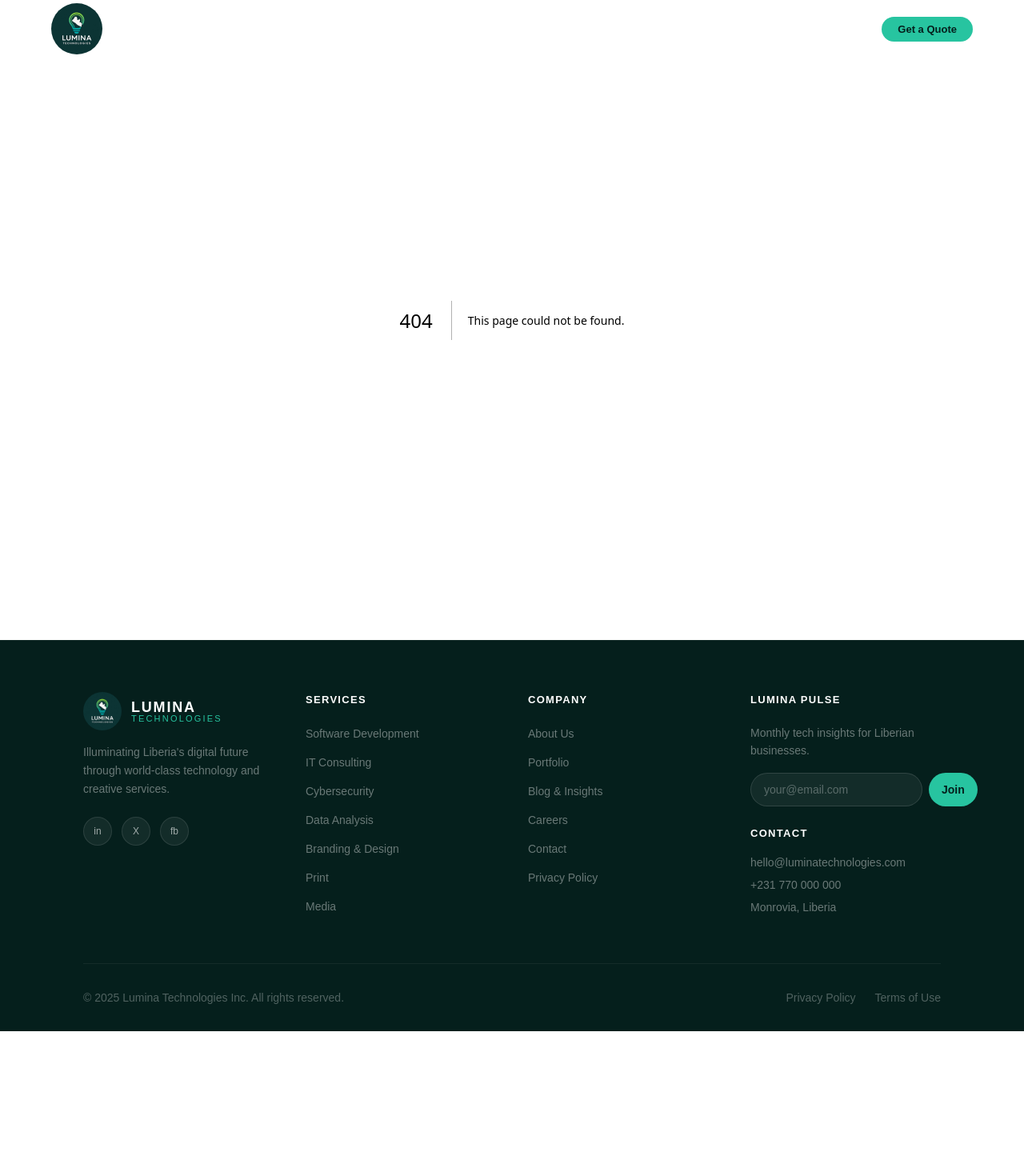
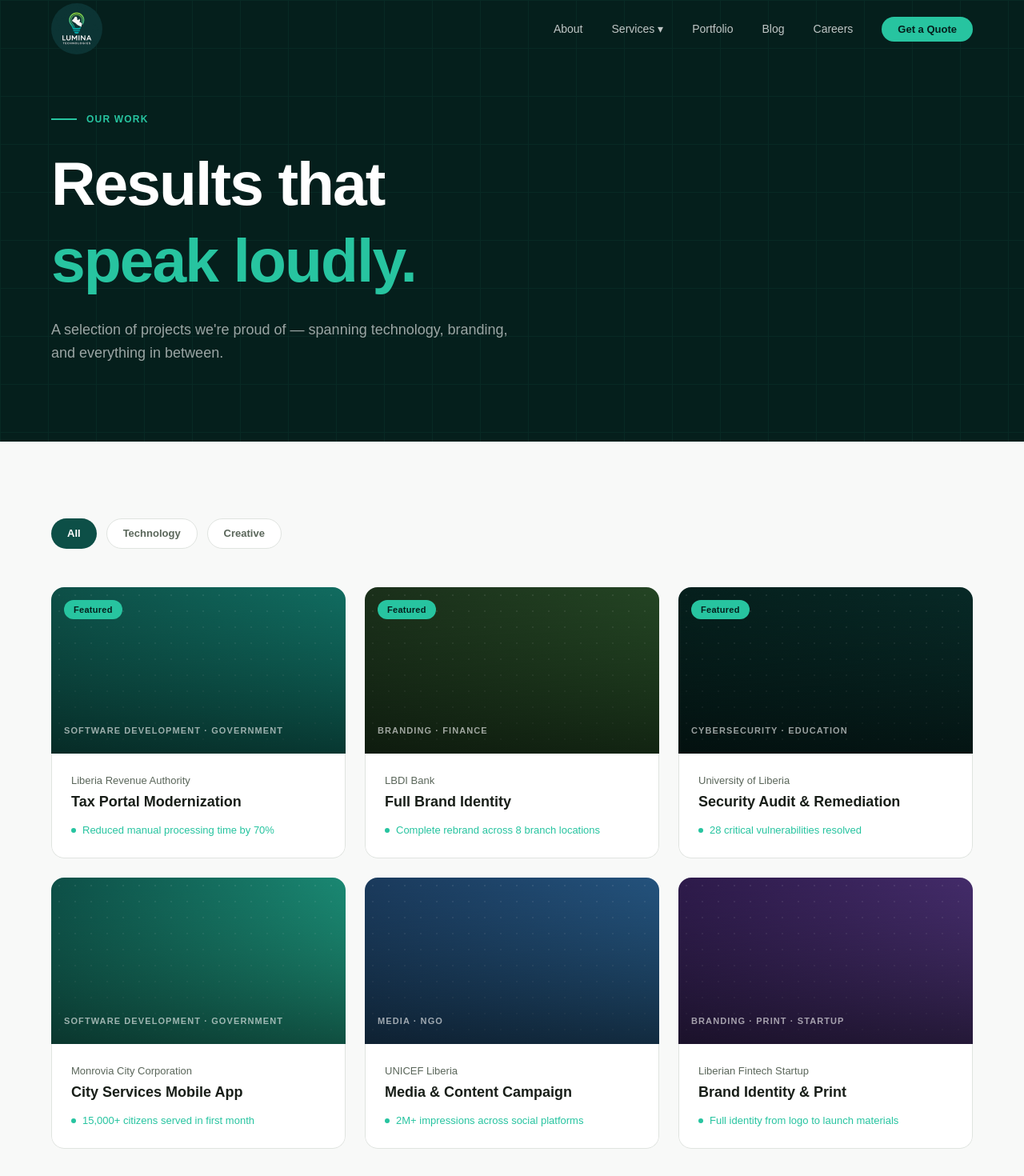
Before and after one commit to Ingenious21/lumina-website, a Next.js app: page /portfolio in a window 1280 px wide. Before the commit this address had no page. Shown: the top 1470 px of the page at 80% size. Before the commit the page ends 1289 px from the top, so only its background shows below. Built offline with nearby package versions, Linux system fonts and the light colour scheme.

Commit message:
add portfolio page

```diff
--- /dev/null
+++ b/app/portfolio/page.tsx
@@ -0,0 +1,179 @@
+import Link from 'next/link'
+
+const projects = [
+  {
+    slug: 'lra-tax-portal',
+    title: 'Tax Portal Modernization',
+    client: 'Liberia Revenue Authority',
+    category: 'technology',
+    tags: ['Software Development', 'Government'],
+    result: 'Reduced manual processing time by 70%',
+    color: 'from-[#0d4f47] to-[#138a7a]',
+    featured: true,
+  },
+  {
+    slug: 'lbdi-rebrand',
+    title: 'Full Brand Identity',
+    client: 'LBDI Bank',
+    category: 'creative',
+    tags: ['Branding', 'Finance'],
+    result: 'Complete rebrand across 8 branch locations',
+    color: 'from-[#1a2f1a] to-[#2d5a2d]',
+    featured: true,
+  },
+  {
+    slug: 'ul-cybersecurity',
+    title: 'Security Audit & Remediation',
+    client: 'University of Liberia',
+    category: 'technology',
+    tags: ['Cybersecurity', 'Education'],
+    result: '28 critical vulnerabilities resolved',
+    color: 'from-[#051f1c] to-[#0a3330]',
+    featured: true,
+  },
+  {
+    slug: 'monrovia-city-app',
+    title: 'City Services Mobile App',
+    client: 'Monrovia City Corporation',
+    category: 'technology',
+    tags: ['Software Development', 'Government'],
+    result: '15,000+ citizens served in first month',
+    color: 'from-[#0d4f47] to-[#27c4a0]',
+    featured: false,
+  },
+  {
+    slug: 'ngo-media-campaign',
+    title: 'Media & Content Campaign',
+    client: 'UNICEF Liberia',
+    category: 'creative',
+    tags: ['Media', 'NGO'],
+    result: '2M+ impressions across social platforms',
+    color: 'from-[#1a3a5c] to-[#2d6b9e]',
+    featured: false,
+  },
+  {
+    slug: 'startup-brand',
+    title: 'Brand Identity & Print',
+    client: 'Liberian Fintech Startup',
+    category: 'creative',
+    tags: ['Branding', 'Print', 'Startup'],
+    result: 'Full identity from logo to launch materials',
+    color: 'from-[#2d1a4a] to-[#5a3d8a]',
+    featured: false,
+  },
+]
+
+export default function PortfolioPage() {
+  return (
+    <main>
+      {/* HERO */}
+      <section className="bg-[#051f1c] pt-[140px] pb-24 px-[5%] relative overflow-hidden">
+        <div className="absolute inset-0 opacity-[0.06]" style={{
+          backgroundImage: 'linear-gradient(rgba(39,196,160,1) 1px, transparent 1px), linear-gradient(90deg, rgba(39,196,160,1) 1px, transparent 1px)',
+          backgroundSize: '60px 60px'
+        }}></div>
+        <div className="relative z-10 max-w-[1200px] mx-auto">
+          <div className="flex items-center gap-3 mb-6">
+            <div className="w-8 h-0.5 bg-[#27c4a0]"></div>
+            <span className="text-[12px] font-semibold tracking-widest uppercase text-[#27c4a0]">Our Work</span>
+          </div>
+          <h1 className="font-display text-[clamp(40px,6vw,80px)] font-extrabold text-white leading-tight tracking-tight mb-6 max-w-[700px]">
+            Results that<br />
+            <span className="text-[#27c4a0]">speak loudly.</span>
+          </h1>
+          <p className="text-white/60 text-[18px] font-light max-w-[580px] leading-relaxed">
+            A selection of projects we're proud of — spanning technology, branding, and everything in between.
+          </p>
+        </div>
+      </section>
+
+      {/* PORTFOLIO GRID */}
+      <section className="bg-[#f8f9f8] py-24 px-[5%]">
+        <div className="max-w-[1200px] mx-auto">
+
+          {/* Filter tabs */}
+          <div className="flex gap-3 mb-12 flex-wrap">
+            {['All', 'Technology', 'Creative'].map((filter) => (
+              <button
+                key={filter}
+                className={`px-5 py-2 rounded-full text-[13px] font-semibold transition-all ${
+                  filter === 'All'
+                    ? 'bg-[#0d4f47] text-white'
+                    : 'bg-white border border-[#e0e4e0] text-[#5a665a] hover:border-[#27c4a0] hover:text-[#0f6b60]'
+                }`}
+              >
+                {filter}
+              </button>
+            ))}
+          </div>
+
+          {/* Grid */}
+          <div className="grid grid-cols-1 md:grid-cols-3 gap-6">
+            {projects.map((project, i) => (
+              <Link
+                key={i}
+                href={`/portfolio/${project.slug}`}
+                className={`group block rounded-2xl overflow-hidden hover:-translate-y-1 hover:shadow-2xl transition-all ${project.featured ? 'md:col-span-1' : ''}`}
+              >
+                {/* Image area */}
+                <div className={`h-52 bg-gradient-to-br ${project.color} relative overflow-hidden`}>
+                  <div className="absolute inset-0 opacity-10" style={{
+                    backgroundImage: 'radial-gradient(circle, rgba(255,255,255,0.8) 1px, transparent 1px)',
+                    backgroundSize: '20px 20px'
+                  }}></div>
+                  <div className="absolute inset-0 bg-gradient-to-t from-black/60 to-transparent"></div>
+                  {project.featured && (
+                    <div className="absolute top-4 left-4 bg-[#27c4a0] text-[#051f1c] text-[11px] font-bold px-3 py-1 rounded-full tracking-wide">
+                      Featured
+                    </div>
+                  )}
+                  <div className="absolute top-4 right-4 w-9 h-9 rounded-full bg-white/10 flex items-center justify-center opacity-0 group-hover:opacity-100 transition-all group-hover:bg-[#27c4a0]">
+                    <svg width="14" height="14" viewBox="0 0 24 24" fill="none">
+                      <path d="M7 17L17 7M17 7H7M17 7V17" stroke="white" strokeWidth="2" strokeLinecap="round" strokeLinejoin="round"/>
+                    </svg>
+                  </div>
+                  <div className="absolute bottom-4 left-4 right-4">
+                    <div className="text-white/60 text-[11px] font-semibold tracking-widest uppercase mb-1">
+                      {project.tags.join(' · ')}
+                    </div>
+                  </div>
+                </div>
+
+                {/* Content */}
+                <div className="bg-white border border-[#e0e4e0] border-t-0 rounded-b-2xl p-6">
+                  <div className="text-[#5a665a] text-[13px] font-light mb-1">{project.client}</div>
+                  <h3 className="font-display text-[18px] font-bold text-[#181e18] mb-3 group-hover:text-[#0f6b60] transition-colors">
+                    {project.title}
+                  </h3>
+                  <div className="flex items-center gap-2 text-[13px] text-[#27c4a0] font-medium">
+                    <div className="w-1.5 h-1.5 rounded-full bg-[#27c4a0]"></div>
+                    {project.result}
+                  </div>
+                </div>
+              </Link>
+            ))}
+          </div>
+        </div>
+      </section>
+
+      {/* CTA */}
+      <section className="bg-[#0d4f47] py-24 px-[5%] relative overflow-hidden">
+        <div className="absolute inset-0 opacity-5" style={{
+          backgroundImage: 'linear-gradient(rgba(39,196,160,1) 1px, transparent 1px), linear-gradient(90deg, rgba(39,196,160,1) 1px, transparent 1px)',
+          backgroundSize: '48px 48px'
+        }}></div>
+        <div className="relative z-10 max-w-[1200px] mx-auto text-center">
+          <h2 className="font-display text-[clamp(32px,4vw,56px)] font-extrabold text-white tracking-tight leading-tight mb-5">
+            Want results like these?
+          </h2>
+          <p className="text-white/60 text-[18px] font-light mb-11 max-w-[500px] mx-auto">
+            Let's talk about what we can build together.
+          </p>
+          <Link href="/contact" className="inline-flex items-center gap-2 bg-[#27c4a0] text-[#051f1c] px-8 py-4 rounded-full font-bold text-[15px] hover:bg-[#4dd9b8] transition-all hover:-translate-y-0.5">
+            Start a Project <span>→</span>
+          </Link>
+        </div>
+      </section>
+    </main>
+  )
+}
```
